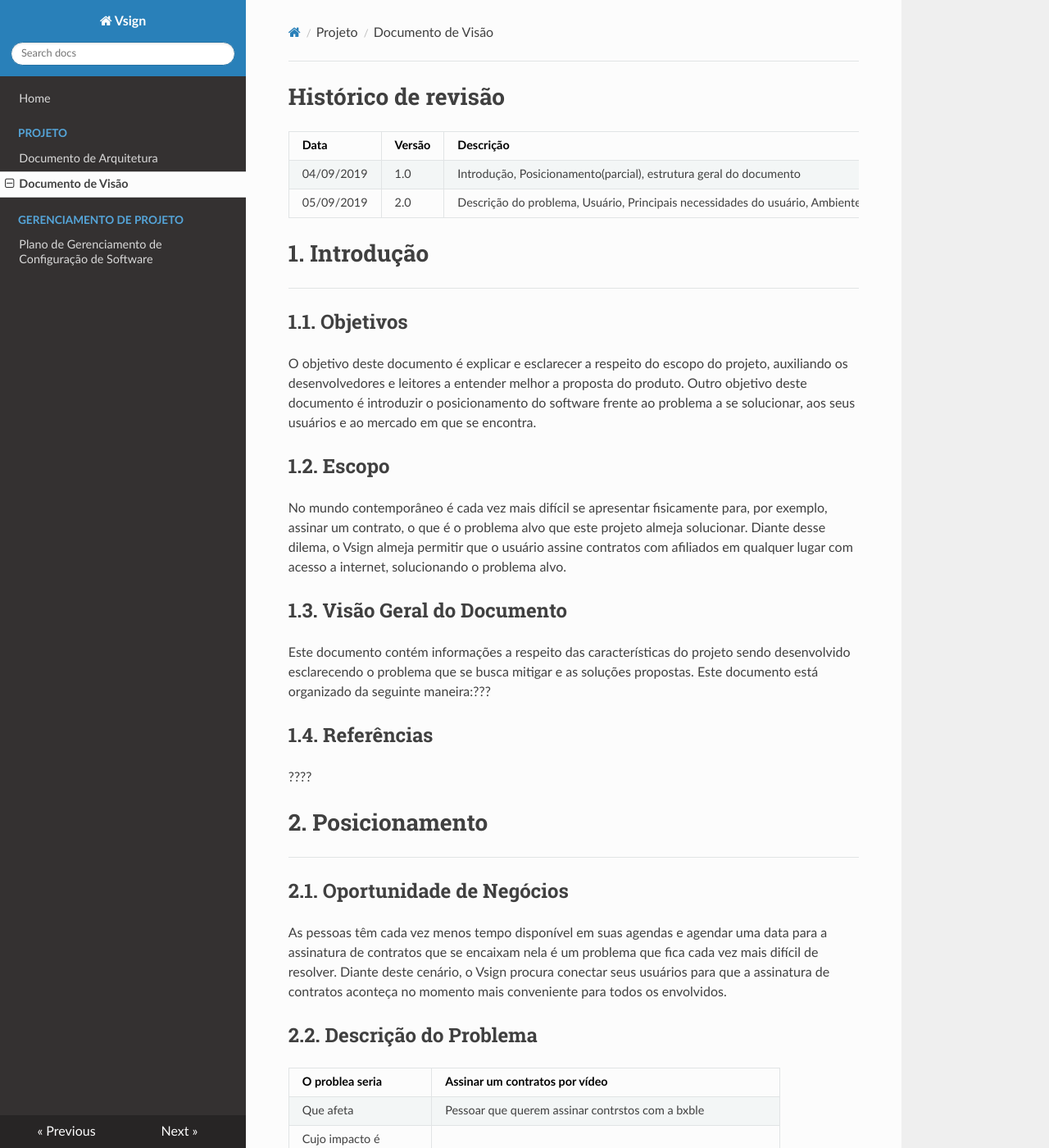
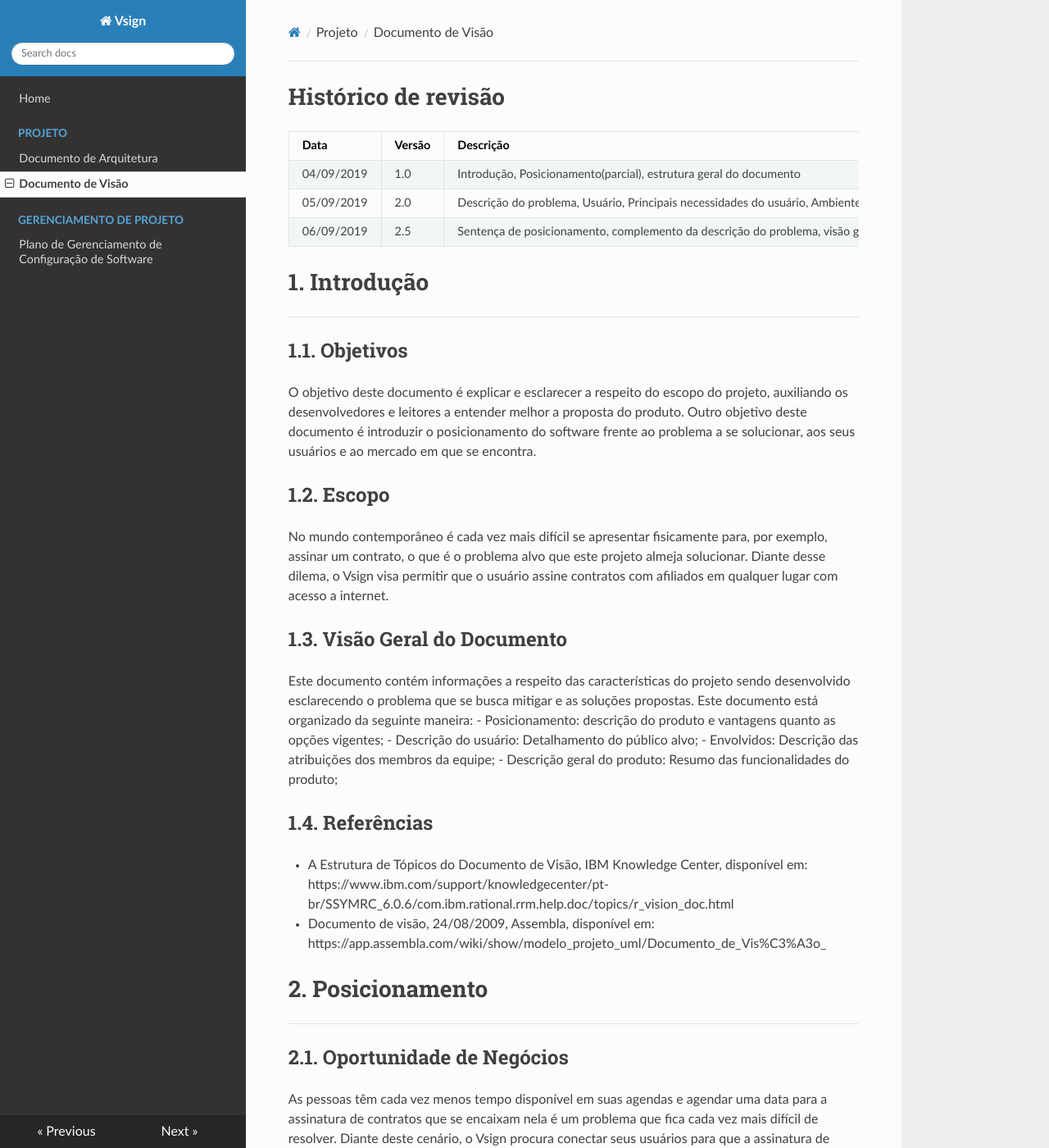
Before and after one commit to fga-eps-mds/2019.2-Vsign, an MkDocs documentation site: the page built from docs/project/vision-document.md, in a window 1280 px wide and 1400 px high. Shown: the whole window at 82% size. Built offline with MkDocs 1.6.1, drawn with Linux system fonts in a browser that asks for light colours; nearby versions of some CDN libraries; some of the changed text lies outside the part shown.

Commit message:
Sentença de posicionamento, complemento da descrição do problema, visão geral do documento, referências, envolvidos, revisão do documento, adicionados ao documento de visão

```diff
--- a/docs/project/vision-document.md
+++ b/docs/project/vision-document.md
@@ -3,6 +3,7 @@
 |-------------|---------|-----------------|-------------|
 | 04/09/2019  |1.0      |Introdução, Posicionamento(parcial), estrutura geral do documento |Marcos Gabriel Tavares|
 | 05/09/2019  |2.0      |Descrição do problema, Usuário, Principais necessidades do usuário, Ambiente do usuário, Perspectiva no produto e Recursos do produto|Marcos Vinicius Lima Raimundo|
+| 06/09/2019  |2.5      |Sentença de posicionamento, complemento da descrição do problema, visão geral do documento, referências, envolvidos, revisão do documento| William Thalisson Pereira Vieira|
 
 # 1. Introdução
 ----
@@ -11,17 +12,23 @@
 O objetivo deste documento é explicar e esclarecer a respeito do escopo do projeto, auxiliando os desenvolvedores e leitores a entender melhor a proposta do produto. Outro objetivo deste documento é introduzir o posicionamento do software frente ao problema a se solucionar, aos seus usuários e ao mercado em que se encontra.
 
 ## 1.2. Escopo
-No mundo contemporâneo é cada vez mais difícil se apresentar fisicamente para, por exemplo, assinar um contrato, o que é o problema alvo que este projeto almeja solucionar. Diante desse dilema, o Vsign almeja permitir que o usuário assine contratos com afiliados em qualquer lugar com acesso a internet, solucionando o problema alvo.
+No mundo contemporâneo é cada vez mais difícil se apresentar fisicamente para, por exemplo, assinar um contrato, o que é o problema alvo que este projeto almeja solucionar. Diante desse dilema, o Vsign visa permitir que o usuário assine contratos com afiliados em qualquer lugar com acesso a internet.
 
 
 ## 1.3. Visão Geral do Documento
-Este documento contém informações a respeito das características do projeto sendo desenvolvido esclarecendo o problema que se busca mitigar e as soluções propostas. Este documento está organizado da seguinte maneira:???
+Este documento contém informações a respeito das características do projeto sendo desenvolvido esclarecendo o problema que se busca mitigar e as soluções propostas. Este documento está organizado da seguinte maneira:
+- Posicionamento: descrição do produto e vantagens quanto as opções vigentes;
+- Descrição do usuário: Detalhamento do público alvo;
+- Envolvidos: Descrição das atribuições dos membros da equipe;
+- Descrição geral do produto: Resumo das funcionalidades do produto;
 
 ## 1.4. Referências
-????
+- A Estrutura de Tópicos do Documento de Visão, IBM Knowledge Center, disponível em: https://www.ibm.com/support/knowledgecenter/pt-br/SSYMRC_6.0.6/com.ibm.rational.rrm.help.doc/topics/r_vision_doc.html
+
+- Documento de visão, 24/08/2009, Assembla, disponível em: https://app.assembla.com/wiki/show/modelo_projeto_uml/Documento_de_Vis%C3%A3o_
+
 # 2. Posicionamento
 ----
-
 ## 2.1. Oportunidade de Negócios
 As pessoas têm cada vez menos tempo disponível em suas agendas e agendar uma data para a assinatura de contratos que se encaixam nela é um problema que fica cada vez mais difícil de resolver. Diante deste cenário, o Vsign procura conectar seus usuários para que a assinatura de contratos aconteça no momento mais conveniente para todos os envolvidos.
 
@@ -30,21 +37,21 @@
 
 | O problea seria       | Assinar um contratos por vídeo  |
 |-----------------------|---|
-| Que afeta             | Pessoar que querem assinar contrstos com a bxble  |
-| Cujo impacto é        |   |
+| Que afeta             | Pessoas que querem assinar contratos com a bxblue  |
+| Cujo impacto é        | Atraso e desestimulo na concretização dos acordos  |
 | Uma boa solução seria | Uma plataforma que permita a assinitura do contrato via vídeo  |
 
 ## 2.3. Sentença de Posição do Produto
 
-| para          |   |
+| para          | Pessoas com indisponibilidade de tempo |
 |---------------|---|
-| Que           |   |
-| O Vsign       |   |
-| Que           |   |
-| O Vsign       |   |
-| DIferente de  |   |
-| O Vsign       |   |
-| Nosso produto |   |
+| Que           | Que desejam contratar os serviços da bxblue |
+| O             | Vsign |
+| Que           | Proporciona uma forma de assinatura fácil e rápida  |
+| O Vsign       | Permite firmar contratos por meio de video  |
+| DIferente de  | De assinar presencialmente ou utilizar outras formas de assinatura digital |
+| O Vsign       | Garante ao usuário maior flexibilidade e autonomia no que diz respeito ao cadastramento  |
+| Nosso produto | Proporciona comodidade,  |
 
 # 3. Descrição do Usuário
 ----
@@ -64,13 +71,21 @@
 ----
 | NOME      |DESCRIÇÃO | PRINCIPAIS RESPONSABILIDADES
 |-----------|----------|----------------------------|
+
+| Cauê Mateus Oliveira | Product Owner | ---------------|
+| Kairon Velozo |-------|--------------|
+| Marcos da Silva Cabeceira | Membro da equipe de desenvolvimento.   |Executar o projeto além de desenvolver e manter a documentação e o software.|
 | Marcos Gabriel Tavares |  Membro da equipe de desenvolvimento.   |Executar o projeto além de desenvolver e manter a documentação e o software.|
 | Marcos Vinicius Lima Raimundo |  Membro da equipe de desenvolvimento.   |Executar o projeto além de desenvolver e manter a documentação e o software.|
+| Thiago Pereira | DevOps |-------|
+| Victor Alves Gomide | Scrum Master | ------------------|
+| Vinicius Porto |  Membro da equipe de desenvolvimento.   |Executar o projeto além de desenvolver e manter a documentação e o software.|
+| William Thalisson Pereivea Vieira |  Membro da equipe de desenvolvimento.   |Executar o projeto além de desenvolver e manter a documentação e o software.|
 
 # 5. Visão geral do produto
 ----
 # 5.1. Perspectiva do produto
-O produto tem como objetivo proporcionar uma maneira simples e prática do usuário assinar um contrato com a bxblue . O produto tem como objetivo também verificar a documentação do usuário
+O produto tem como objetivo proporcionar uma maneira simples e prática do usuário assinar um contrato com a bxblue. O produto tem como objetivo também verificar a documentação do usuário.
 # 5.2. Recursos do produto
 - Oferecer as duas opções de assinatura, a tradicional e a por vídeo.
 - Na opção por vídeo, o produto deve mostar um texto para ser lido durante o vídeo, com as informações presentes no contrato.
```
